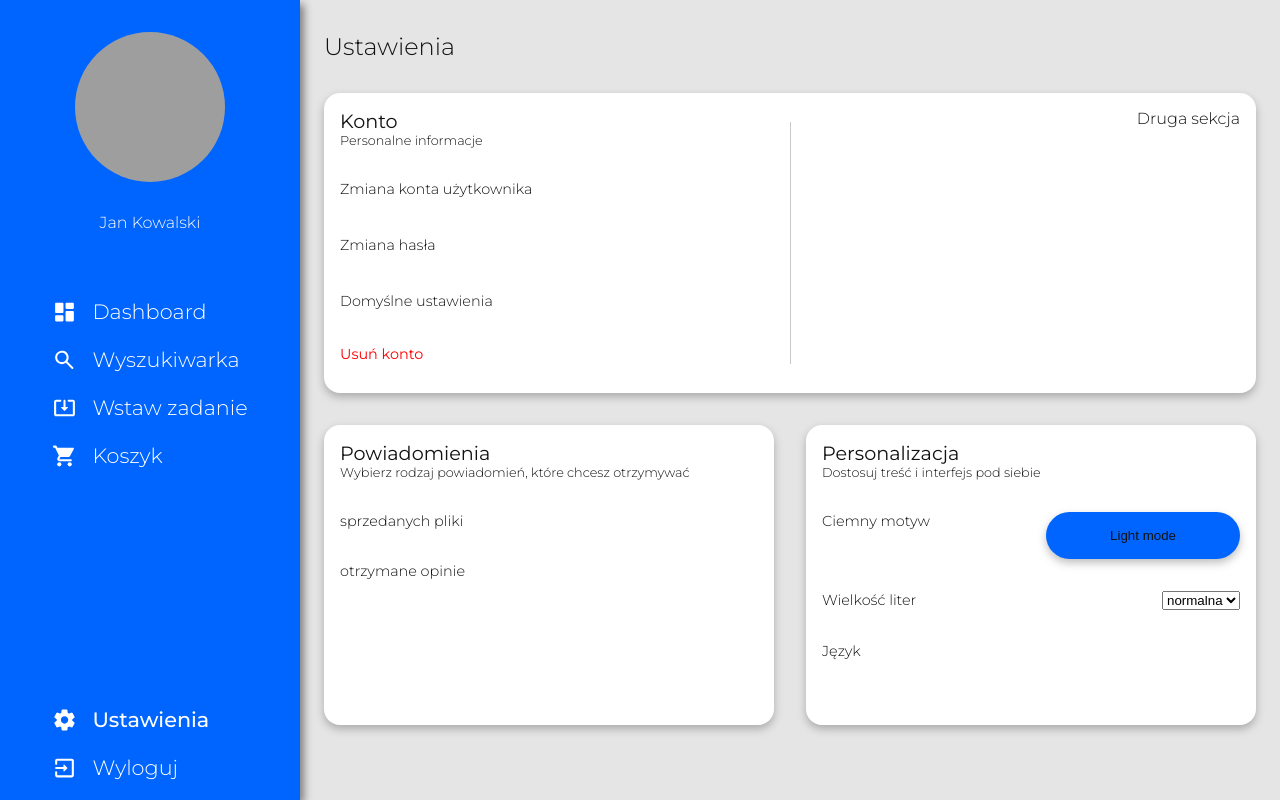
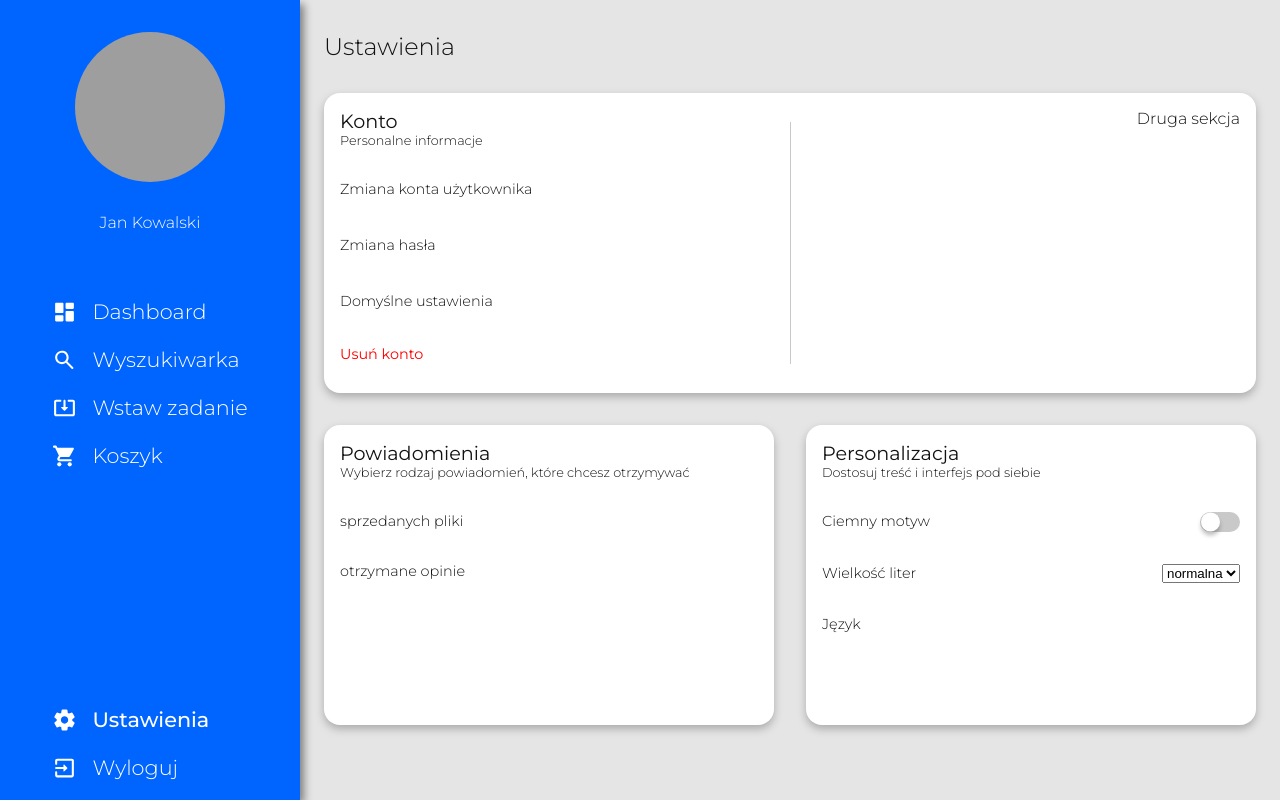
Before and after one commit to Nico2d/atem, a Next.js app: page /settings in a window 1280 px wide. Built offline with nearby package versions, Linux system fonts and the light colour scheme; grey boxes are pictures that could not be loaded.

Commit message:
feat: add swtich button

```diff
--- /dev/null
+++ b/components/atoms/swtich.tsx
@@ -0,0 +1,56 @@
+import { useState } from "react";
+import styled from "styled-components";
+
+type SwitchProps = {
+  value?: boolean;
+  method: () => void;
+};
+
+export const Switch: React.FC<SwitchProps> = ({ value = false, method }) => {
+  return (
+    <SwitchWrapper isActive={value}>
+      <StyledInput type="checkbox" onClick={method} />
+      <Ball></Ball>
+    </SwitchWrapper>
+  );
+};
+const Ball = styled.span`
+  width: 19px;
+  height: 19px;
+  background-color: ${({ theme }) => theme.colors.cardColor};
+  border-radius: 50%;
+  display: inline-block;
+  position: absolute;
+  top: 50%;
+  transform: translateY(-50%);
+  transition: all 0.3s ease-in-out;
+  box-shadow: 0px 4px 4px rgba(0, 0, 0, 0.25);
+`;
+
+const SwitchWrapper = styled.div<{ isActive: boolean }>`
+  width: 40px;
+  height: 20px;
+  border-radius: 50px;
+  display: inline-block;
+  position: relative;
+  background: ${({ theme, isActive }) =>
+    isActive ? theme.colors.primary : theme.colors.linesColor};
+  cursor: pointer;
+  transition: background-color 0.4s ease-in-out;
+  cursor: pointer;
+
+  ${Ball} {
+    left: ${({ isActive }) => (isActive ? "20px" : "1px")};
+  }
+`;
+
+const StyledInput = styled.input`
+  position: absolute;
+  left: 0;
+  right: 0;
+  width: 100%;
+  height: 100%;
+  opacity: 0;
+  z-index: 9;
+  cursor: pointer;
+`;
--- a/components/molecules/themeToggler.tsx
+++ b/components/molecules/themeToggler.tsx
@@ -1,13 +1,7 @@
 import React from "react";
-import { Button } from "../atoms/button";
 import { ThemeMode } from "../../utils/enums";
+import { Switch } from "../atoms/swtich";
 
 export const ThemeToggler = ({ theme, toggleTheme }) => {
-  return (
-    <Button
-      styleType="primary"
-      text={theme === ThemeMode.light ? "Light mode" : "Dark mode"}
-      onClick={toggleTheme}
-    />
-  );
+  return <Switch value={theme === ThemeMode.dark} method={toggleTheme} />;
 };
```
